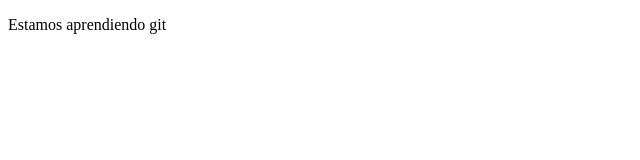
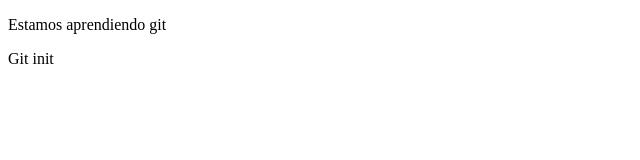
Before and after one commit to bennminn/proyectoWeb, a plain HTML site: page index.html in a window 1280 px wide. Shown: the full height of the page, 0-640 px from the left. Drawn offline with Linux system fonts and the light colour scheme.

Commit message:
index con estructura base

```diff
--- a/index.html
+++ b/index.html
@@ -11,6 +11,9 @@
         <div class="head">
             <p>Estamos aprendiendo git</p>
         </div>
+        <div class="lista">
+            <p>Git init</p>
+        </div>
     </div>
 </body>
 </html>
```
